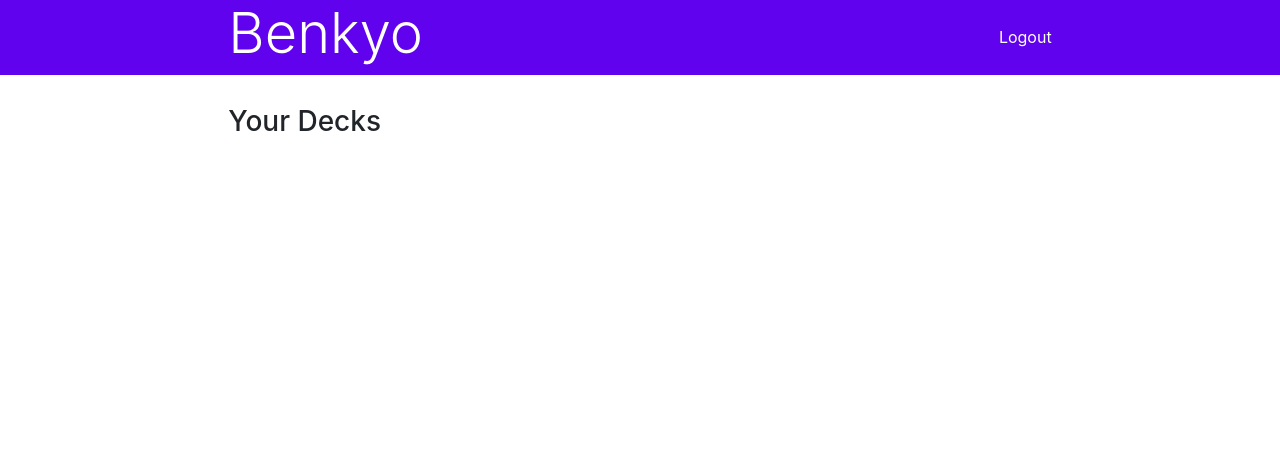
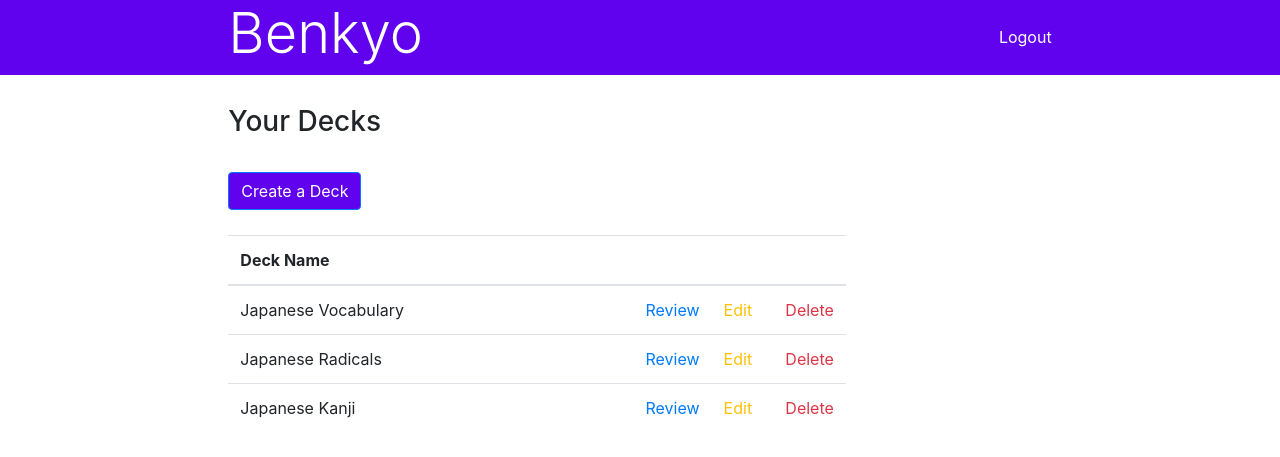
Before and after one commit to ryanarnold/benkyo, a Django app: page / in a window 1280 px wide. Shown: the top 457 px of the page. Run offline with Django 3.2, Linux system fonts and the light colour scheme; the visitor is signed in with stand-in values (Sample User, id 1); some libraries are stand-ins or nearby versions.

Commit message:
Create a basic index page.

```diff
--- /dev/null
+++ b/benkyo/static/css/index.css
@@ -0,0 +1,12 @@
+#decks {
+  margin-top:25px;
+  width: 75%;
+}
+
+.width-small {
+  width: 10%;
+}
+
+#btn-create-deck {
+  margin-top: 25px;
+}
--- a/benkyo/templates/index.html
+++ b/benkyo/templates/index.html
@@ -1,6 +1,10 @@
 {% extends "base.html" %}
 
 {% block title %}Benkyo{% endblock %}
+
+{% block styles %}
+  <link rel="stylesheet" href="{{ static('css/index.css') }}" >
+{% endblock %}
 
 {% block content %}
 
@@ -11,6 +15,39 @@
 
         <h3>Your Decks</h3>
 
+        <a class="btn btn-primary" href="#" role="button" id="btn-create-deck">Create a Deck</a>
+
+        <table class="table" id="decks">
+          <thead>
+            <tr>
+              <th>Deck Name</th>
+              <th class="width-small"></th>
+              <th class="width-small"></th>
+              <th class="width-small"></th>
+            </tr>
+          </thead>
+          <tbody>
+            <tr>
+              <td>Japanese Vocabulary</td>
+              <td><a href="#" class="text-center text-primary">Review</a></td>
+              <td><a href="#" class="text-center text-warning">Edit</a></td>
+              <td><a href="#" class="text-center text-danger">Delete</a></td>
+            </tr>
+            <tr>
+              <td>Japanese Radicals</td>
+              <td><a href="#" class="text-center text-primary">Review</a></td>
+              <td><a href="#" class="text-center text-warning">Edit</a></td>
+              <td><a href="#" class="text-center text-danger">Delete</a></td>
+            </tr>
+            <tr>
+              <td>Japanese Kanji</td>
+              <td><a href="#" class="text-center text-primary">Review</a></td>
+              <td><a href="#" class="text-center text-warning">Edit</a></td>
+              <td><a href="#" class="text-center text-danger">Delete</a></td>
+            </tr>
+          </tbody>
+        </table>
+
       </div>
       <div class="col-md-2"></div>
     </div>
```
